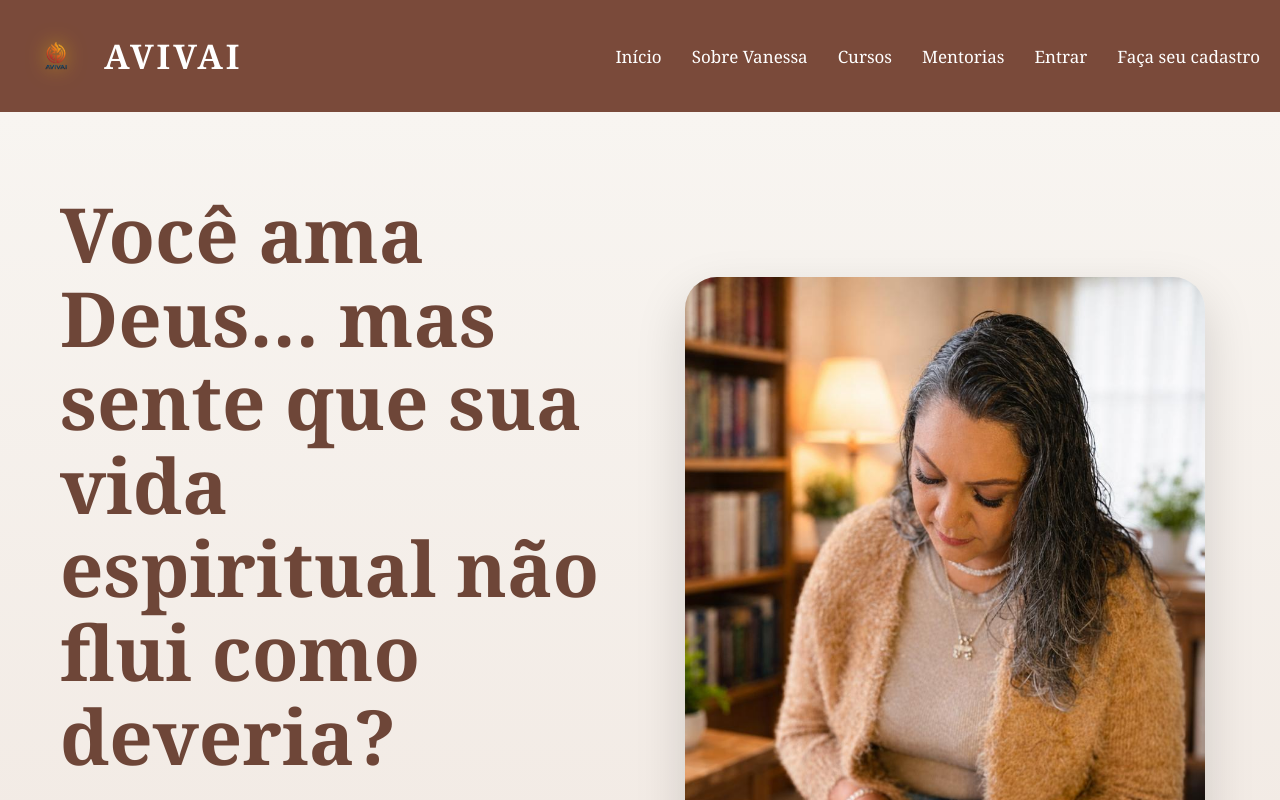
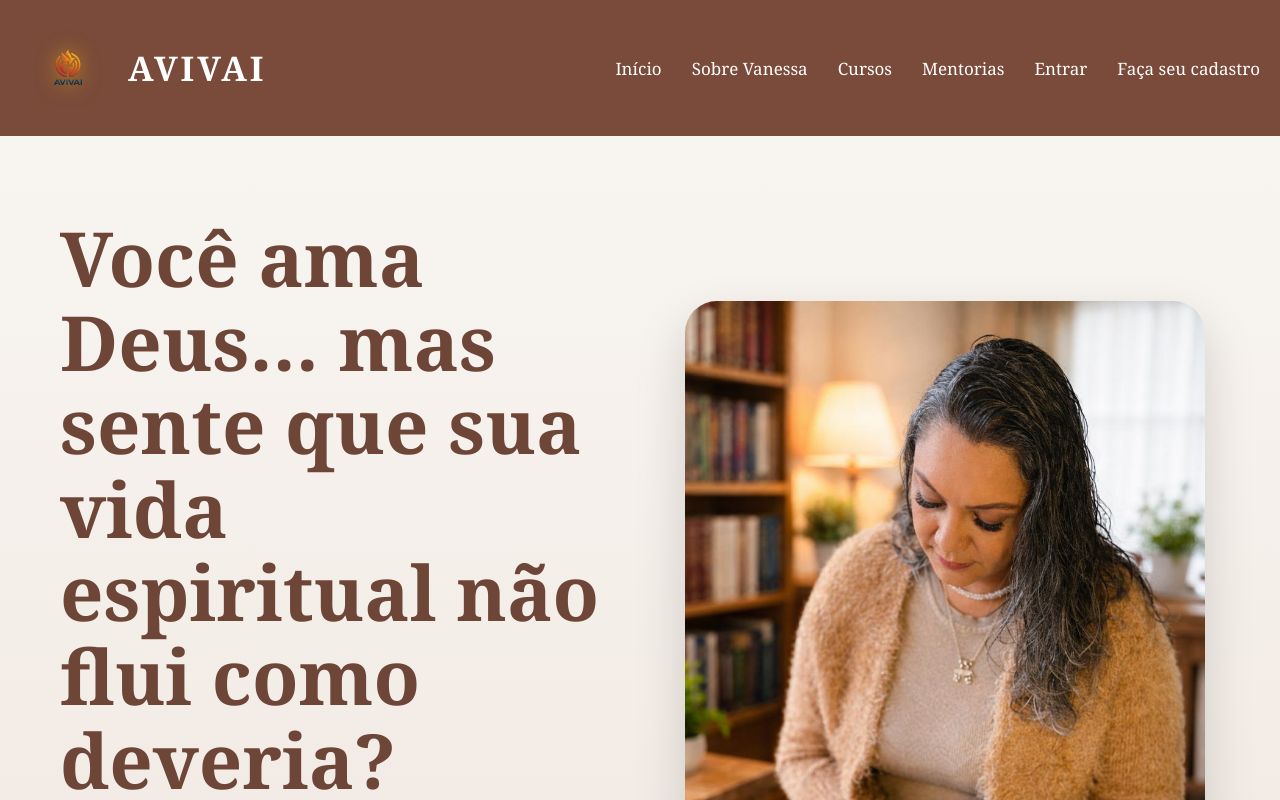
Before and after one commit to Mayra727/avivai-frontend, a React (Vite) app: page / in a window 1280 px wide. Shown: the top 800 px of the page. Built offline with nearby package versions, Linux system fonts and the light colour scheme.

Commit message:
style: ajusta hierarquia do menu cursos

```diff
--- a/src/components/Header.css
+++ b/src/components/Header.css
@@ -66,9 +66,9 @@
 
 .logo-img {
 
-  width: 72px;
+  width: 96px;
 
-  height: 72px;
+  height: 96px;
 
   object-fit: contain;
 
```
